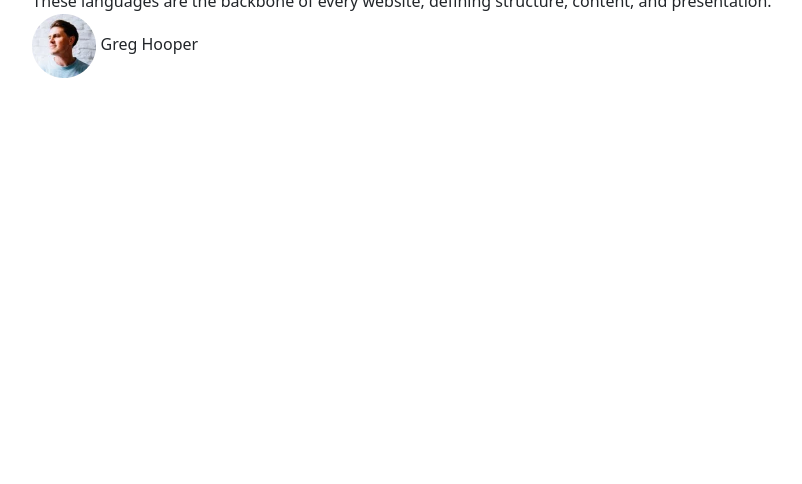
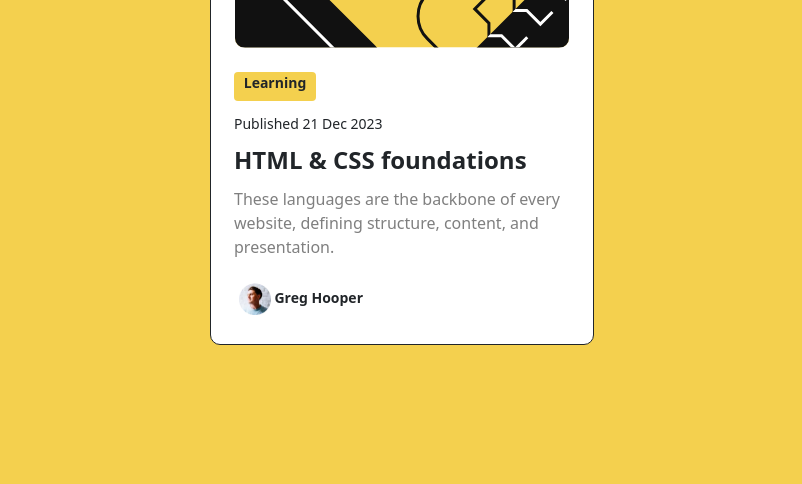
Before and after one commit to AlexandraTnd/Frontend-mentor----Blog-preview-card, a plain HTML site: page index.html in a window 1280 px wide. Shown: the part 316-800 px from the top of the page, without its empty margins (238-1040 px from the left). Drawn offline with nearby package versions, Linux system fonts and the light colour scheme; the site is published under a folder, as on GitHub Pages, so addresses that start at the root find nothing.

Commit message:
repair html

```diff
--- a/index.html
+++ b/index.html
@@ -4,7 +4,7 @@
 <head>
     <meta charset="UTF-8">
     <meta name="viewport" content="width=device-width, initial-scale=1.0">
-    <link rel="stylesheet" href="/style.css" type="text/css">
+    <link rel="stylesheet" href="./style.css" type="text/css">
     <link href="https://cdn.jsdelivr.net/npm/bootstrap@5.3.3/dist/css/bootstrap.min.css" rel="stylesheet"
         integrity="sha384-QWTKZyjpPEjISv5WaRU9OFeRpok6YctnYmDr5pNlyT2bRjXh0JMhjY6hW+ALEwIH" crossorigin="anonymous">
     <script src="https://cdn.jsdelivr.net/npm/bootstrap@5.3.3/dist/js/bootstrap.bundle.min.js"
```
